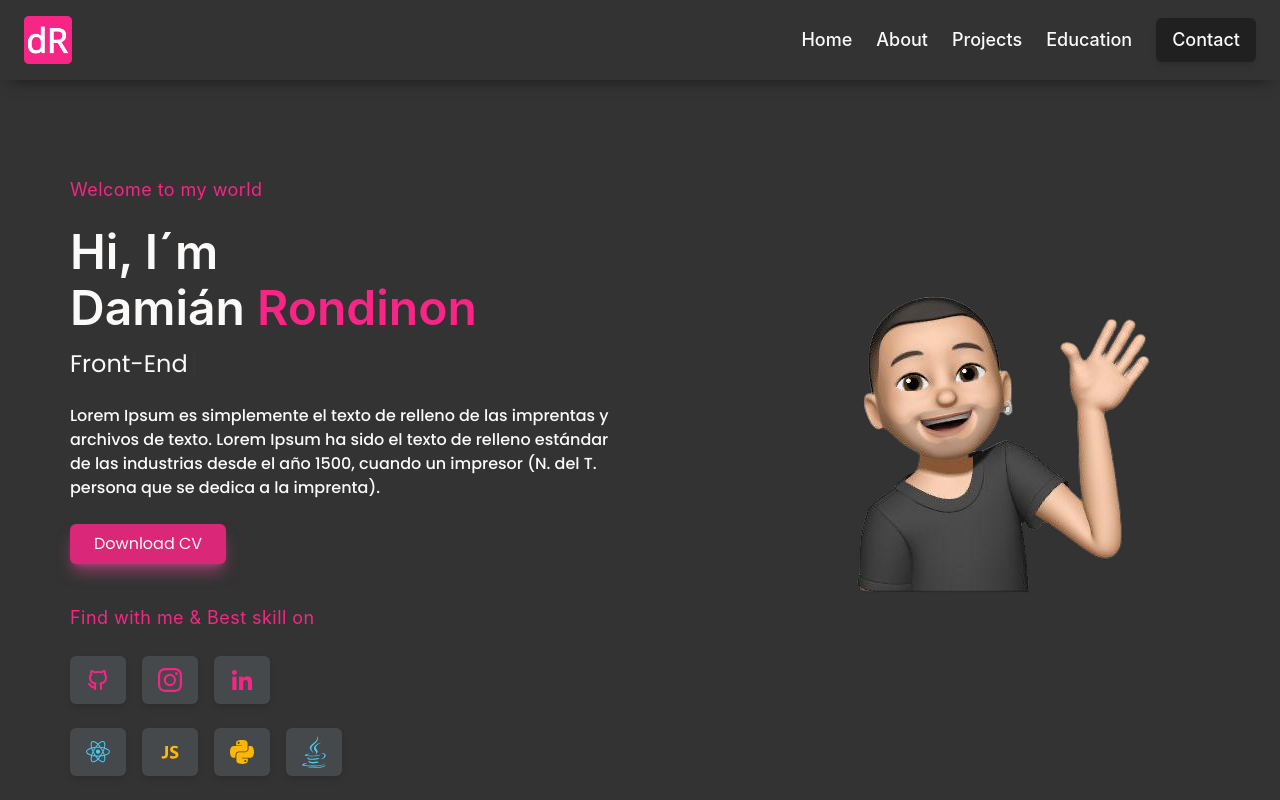
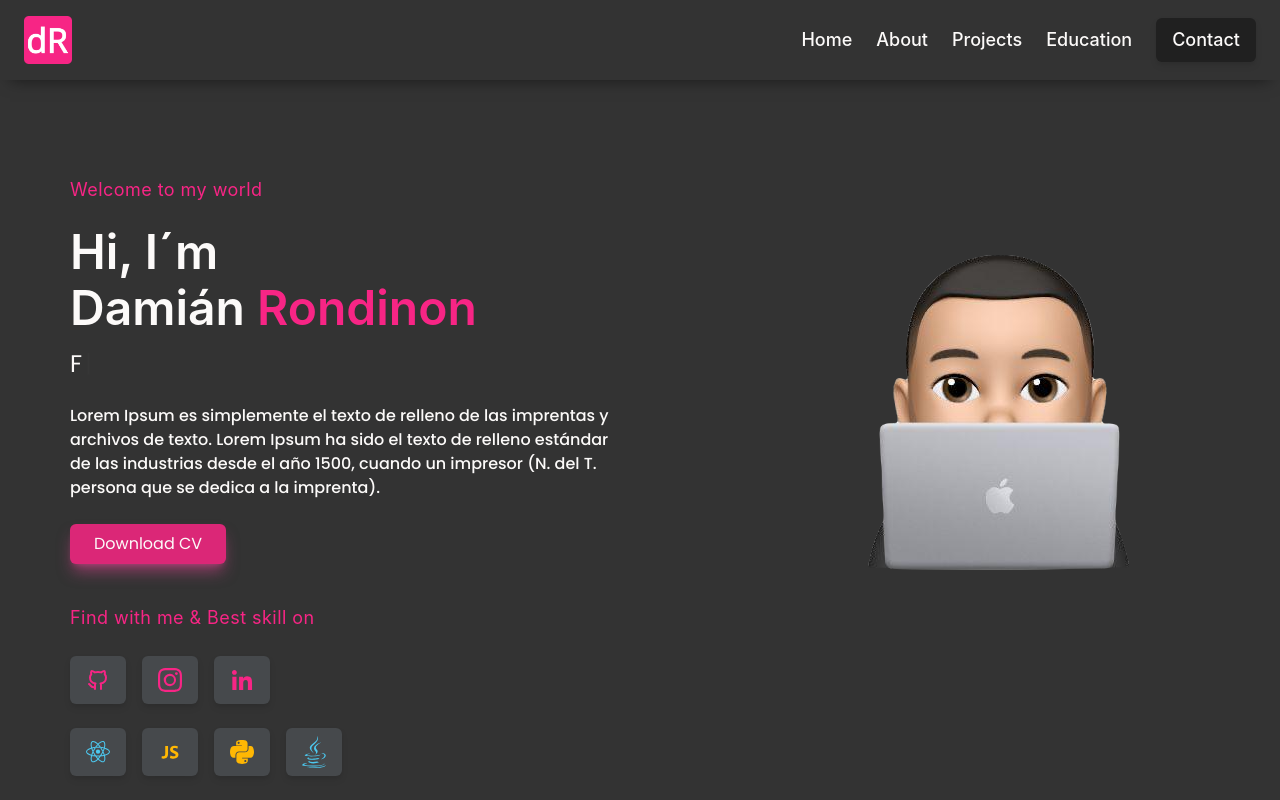
Before and after one commit to DamianRondinon/portfolio, a Next.js app: page / in a window 1280 px wide. Built offline with nearby package versions, Linux system fonts and the light colour scheme.

Commit message:
add features

```diff
--- a/components/ArchiveCard.tsx
+++ b/components/ArchiveCard.tsx
@@ -39,7 +39,7 @@ const ArchiveCard = ({ title, image, listItem, link }: Props) => {
         <div className="flex justify-between items-center">
           <button
             className="border-none outline-none px-4 py-2 rounded-md bg-contratsColor
-                    bg-opacity-100 transition-all hover:bg-buttonBlack drop-shadow-md mr-4 mb-4 text-white"
+                    bg-opacity-100 transition-all hover:bg-bodyColor drop-shadow-md mr-4 mb-4 text-white"
           >
             <div className="flex justify-center">
               <FaGithub className="w-6 h-8" />
@@ -47,7 +47,7 @@ const ArchiveCard = ({ title, image, listItem, link }: Props) => {
           </button>
           <button
             className="border-none outline-none px-4 py-2 rounded-md bg-contratsColor
-                    bg-opacity-100 transition-all hover:bg-buttonBlack drop-shadow-md mr-4 mb-4 text-white"
+                    bg-opacity-100 transition-all hover:bg-bodyColor drop-shadow-md mr-4 mb-4 text-white"
           >
             <div className="flex justify-center">
               <MdOutlineWeb className="w-6 h-8" />
--- a/components/Header.tsx
+++ b/components/Header.tsx
@@ -4,6 +4,7 @@ import { motion } from "framer-motion";
 import Image from "next/image";
 import { logoapple } from "@/public/assets";
 import dami from "@/public/assets/images/imagenAnimada1.png";
+import imgAnimate from "@/public/assets/images/imgAnimado2.png";
 import { BsInstagram } from "react-icons/bs";
 import { TbBrandGithub, TbBrandTwitter } from "react-icons/tb";
 import { GrLinkedinOption, GrReactjs } from "react-icons/gr";
@@ -39,7 +40,7 @@ const Header = () => {
             </h1>
             <h2 className="mt-3 text-2xl">
               <Typewriter
-                words={["Developer Trainee", "Front-End", "Back-End Student"]}
+                words={["Developer", "Front-End", "Back-End"]}
                 loop
                 cursor
                 cursorStyle="|"
@@ -150,8 +151,8 @@ const Header = () => {
               className="translate-y-1"
             >
               <Image
-                className="rounded-lg h-full object-cover -mt-30 hidden mdl:inline-flex"
-                src={dami}
+                className="rounded-lg h-full object-cover -mt-30 hidden lg:inline-flex"
+                src={imgAnimate}
                 alt="imagen"
               />
             </motion.div>
--- a/components/Navbar.tsx
+++ b/components/Navbar.tsx
@@ -13,6 +13,7 @@ const Navbar = () => {
   const [showMenu, setShowMenu] = useState(false);
   const handleScroll = (e: React.MouseEvent<HTMLAnchorElement, MouseEvent>) => {
     e.preventDefault();
+    setShowMenu(false);
     const href = e.currentTarget.href;
     const targetId = href.replace(/.*\#/, "");
     const elem = document.getElementById(targetId);
```
